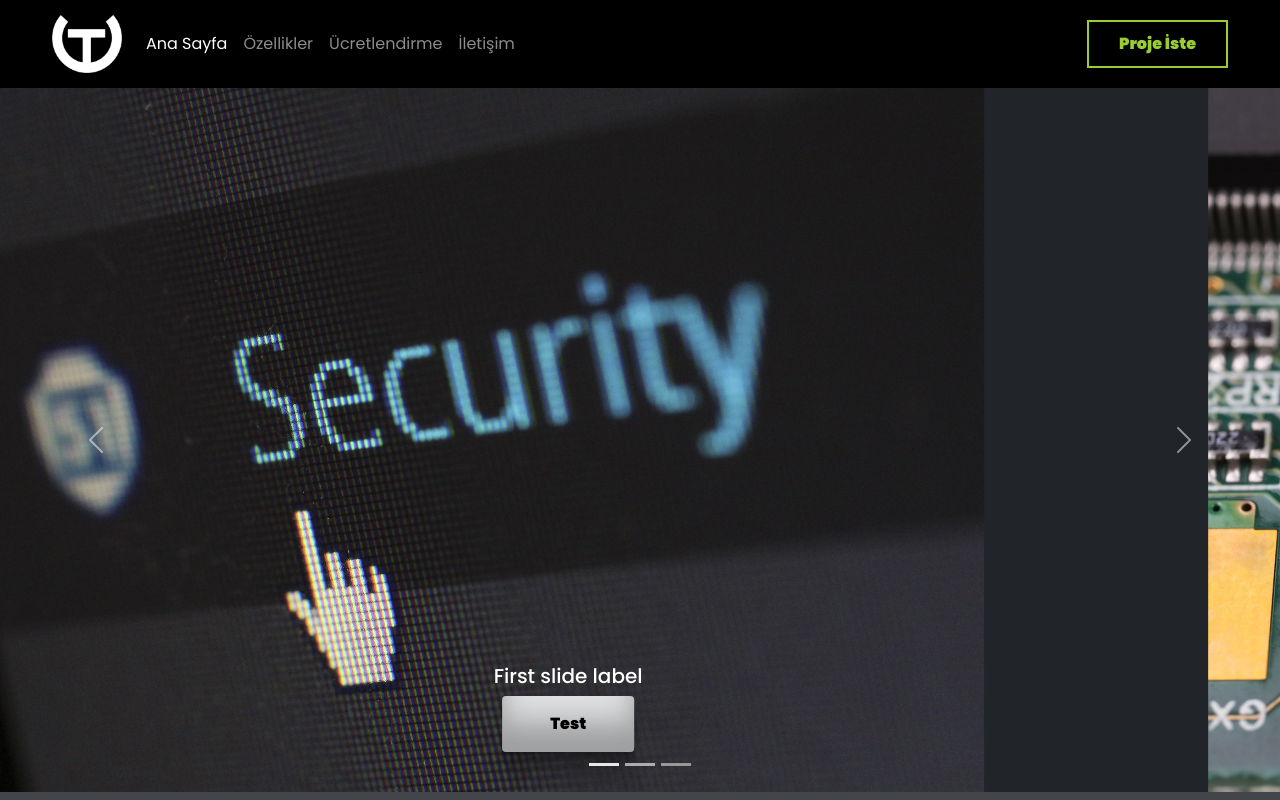
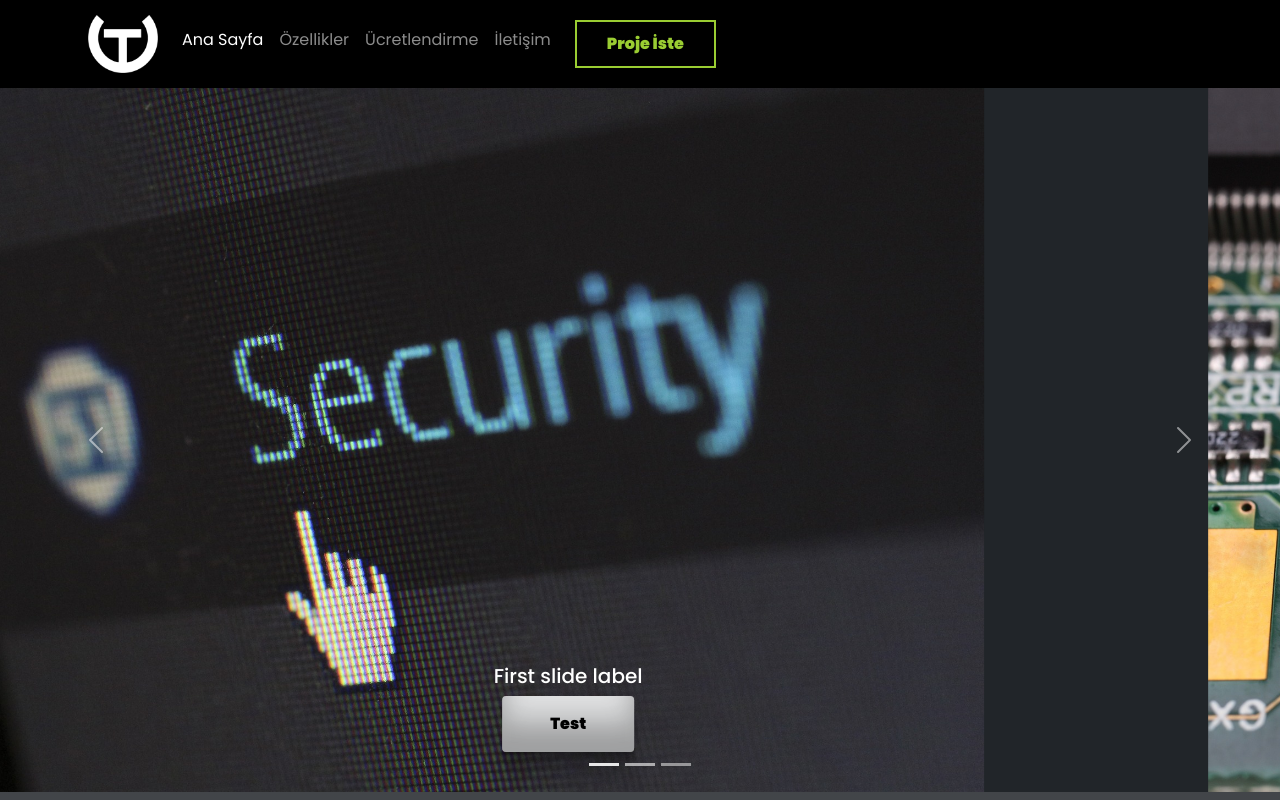
Before and after one commit to meakay/meakay.github.io, a plain HTML site: page sirketornek/index.html in a window 1280 px wide. Shown: the top 800 px of the page. Drawn offline with nearby package versions, Linux system fonts and the light colour scheme.

Commit message:
Update index.html

```diff
--- a/sirketornek/index.html
+++ b/sirketornek/index.html
@@ -10,29 +10,30 @@
     <link rel="preconnect" href="https://fonts.googleapis.com">
     <link rel="preconnect" href="https://fonts.gstatic.com" crossorigin>
     <link href="https://fonts.googleapis.com/css2?family=Poppins:ital,wght@0,100;0,200;0,300;0,400;0,500;0,600;0,700;0,800;0,900;1,100;1,200;1,300;1,400;1,500;1,600;1,700;1,800;1,900&display=swap" rel="stylesheet">
-    <title>Örnek Şirket</title>
+    <title>Şirket Örnek Sitesi</title>
   </head>
   <body class="bg-dark text-white">
     <nav class="navbar navbar-expand-md navbar-dark sticky-top w-100 navBar">
-        <div class="container-fluid">
+        <div class="container-fluid ps-sm-5 pe-sm-5 ps-3 pe-3">
           <a class="navbar-brand" href="#">
             <img src="noname-cutout.png" alt="" width="70">
           </a>
-                    <div class="collapse navbar-collapse" id="navbarNavAltMarkup">
+
+          <button class="navbar-toggler" type="button" data-bs-toggle="collapse" data-bs-target="#navbarNavAltMarkup" aria-controls="navbarNavAltMarkup" aria-expanded="false" aria-label="Toggle navigation">
+            <span class="navbar-toggler-icon"></span>
+          </button>
+          <div class="collapse navbar-collapse" id="navbarNavAltMarkup">
             <div class="navbar-nav">
               <a class="nav-link active" aria-current="page" href="#">Ana Sayfa</a>
               <a class="nav-link" href="#">Özellikler</a>
               <a class="nav-link" href="#">Ücretlendirme</a>
               <a class="nav-link" href="#">İletişim</a>
+              <button class="btn fButton ms-3" type="submit">Proje İste</button>
             </div>
+          </div>
 
-          </div>
-           <form class="d-flex">
-            <button class="btn fButton" type="submit">Proje İste</button>
-          </form>
-          <button class="navbar-toggler" type="button" data-bs-toggle="collapse" data-bs-target="#navbarNavAltMarkup" aria-controls="navbarNavAltMarkup" aria-expanded="false" aria-label="Toggle navigation">
-            <span class="navbar-toggler-icon"></span>
-          </button>
+
+
 
 
 
```
